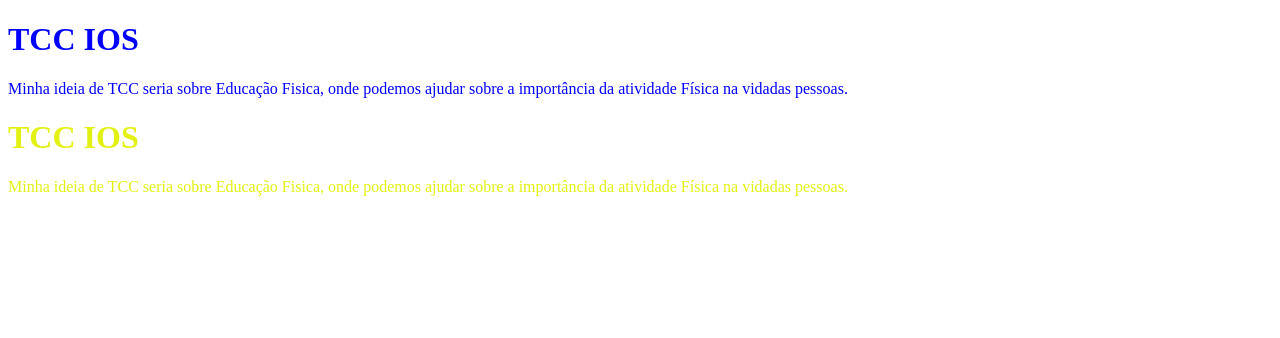
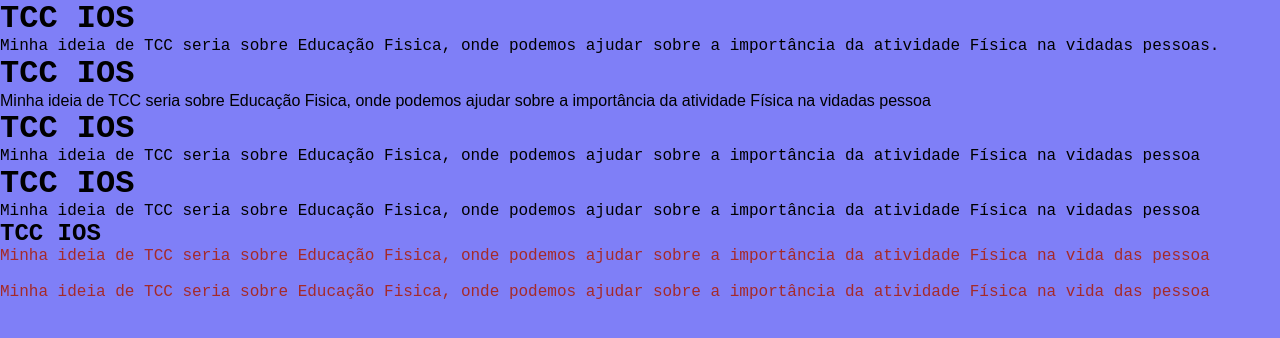
Before and after one commit to kathleendss/Workpace, a plain HTML site: page CSS/Aula03-Seletores/index.html in a window 1280 px wide. Drawn offline with Linux system fonts and the light colour scheme.

Commit message:
Aula de class e id

```diff
--- a/CSS/Aula03-Seletores/index.html
+++ b/CSS/Aula03-Seletores/index.html
@@ -1,17 +1,50 @@
 <!DOCTYPE html>
 <html lang="pt-br">
+
 <head>
     <meta charset="UTF-8">
     <meta name="viewport" content="width=device-width, initial-scale=1.0">
     <link rel="stylesheet" href="style.css">
     <title>Seletores</title>
 </head>
+
 <body>
+
     <!-- Seletor classe -->
-    <H1 class="conjunto1">TCC IOS</H1>
-    <p class="conjunto1">Minha ideia de TCC seria sobre Educação Fisica, onde podemos ajudar sobre a importância da atividade Física na vidadas pessoas. </p>
 
-    <H1  class="conjunto2">TCC IOS</H1>
-    <p class="conjunto2">Minha ideia de TCC seria sobre Educação Fisica, onde podemos ajudar sobre a importância da atividade Física na vidadas pessoas. </p>
+
+    <H1>TCC IOS</H1>
+    <p>Minha ideia de TCC seria sobre Educação Fisica, onde podemos ajudar sobre a importância da atividade Física na
+        vidadas pessoas. </p>
+
+
+
+    <H1>TCC IOS</H1>
+    <div>
+        <p id="conjunto01">Minha ideia de TCC seria sobre Educação Fisica, onde podemos ajudar sobre a importância da
+            atividade Física na
+            vidadas pessoa</p>
+    </div>
+
+    <H1>TCC IOS</H1>
+    <p>Minha ideia de TCC seria sobre Educação Fisica, onde podemos ajudar sobre a importância da atividade Física na
+        vidadas pessoa</p>
+
+    <H1>TCC IOS</H1>
+    <p>Minha ideia de TCC seria sobre Educação Fisica, onde podemos ajudar sobre a importância da atividade Física na
+        vidadas pessoa</p>
+
+    <section>
+        <h1>TCC IOS</h1>
+        <p class="paragrafo">Minha ideia de TCC seria sobre Educação Fisica, onde podemos ajudar sobre a importância da atividade Física
+            na
+            vida das pessoa
+        <p><br>
+        <p class="paragrafo">Minha ideia de TCC seria sobre Educação Fisica, onde podemos ajudar sobre a importância da atividade Física
+            na
+        vida das pessoa
+        <p>
+    </section>
 </body>
+
 </html>
--- a/CSS/Aula03-Seletores/style.css
+++ b/CSS/Aula03-Seletores/style.css
@@ -1,6 +1,18 @@
-.conjunto1{ color: blue;
+*{
+    background-color: rgb(127, 127, 247);
+    padding: 0;
+    margin: 0;
+    font-family: 'Courier New', Courier, monospace;
+}
+#Educação-Física{
+font-family: rgb(196, 11, 42);
 
 }
-.conjunto2{ color: rgb(227, 241, 18);
+
+#conjunto01{
+    font-family: Arial, Helvetica, sans-serif
+    ;
+}
+section p{ color: brown;
 
 }
```
